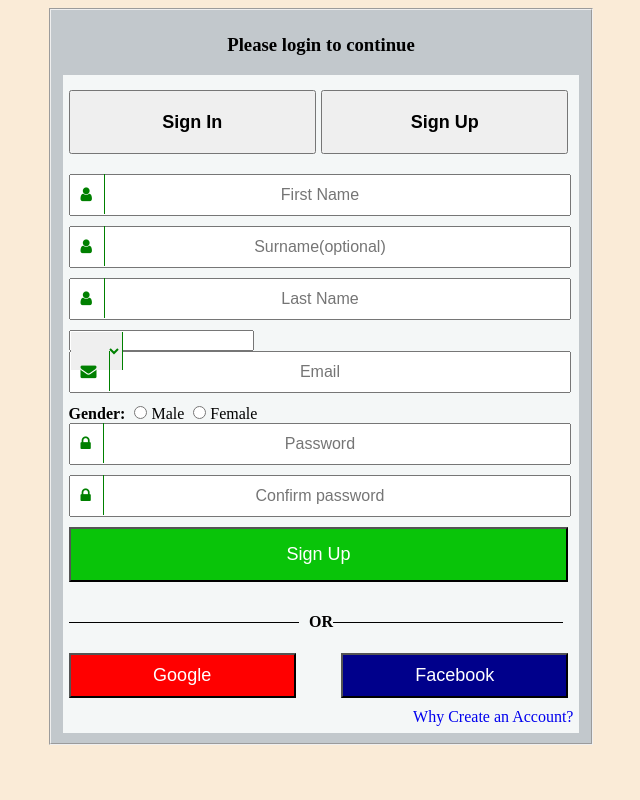
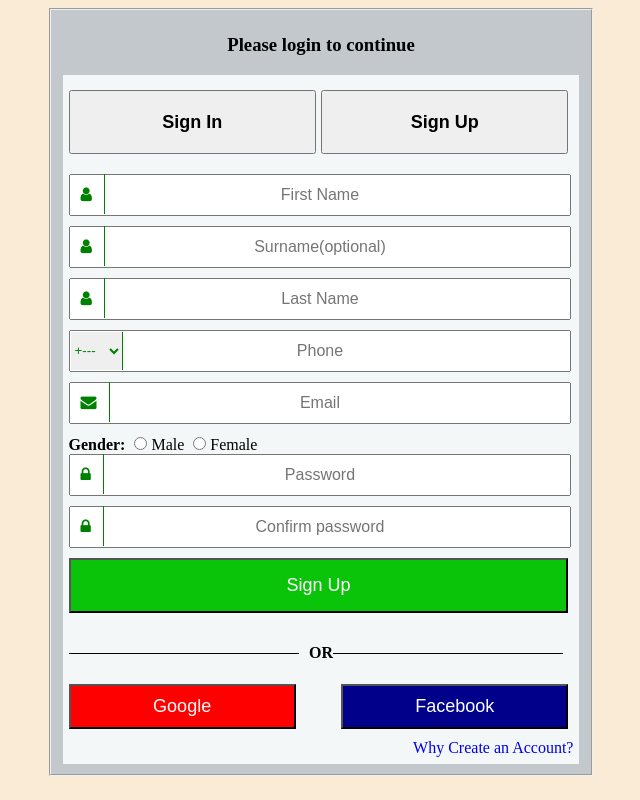
Before and after one commit to Elisha-Kiplangat/Login-form, a plain HTML site: page index.html in a window 1280 px wide. Both pictures are taken after a click on the button "Sign Up". Shown: the whole page, without its empty margins (319-959 px from the left). Drawn offline with Linux system fonts and the light colour scheme.

Commit message:
updated csss

```diff
--- a/index.html
+++ b/index.html
@@ -64,7 +64,7 @@ font-awesome/4.7.0/css/font-awesome.min.css">
               </div>
               <div class="input-icons">
                             <select name="selection" id="selection">
-                                   <option value="Kenya"></option>
+                                   <option value="Kenya">+---</option>
                                    <option value="Kenya">+253</option>
                                    <option value="Kenya">+254</option>
                                    <option value="Kenya">+255</option>
--- a/style.css
+++ b/style.css
@@ -32,7 +32,7 @@ fieldset{
     background-color: rgb(72, 72, 77);
     color: white;
 }
-input[type = text], [type = tel], [type = email], [type = password]{
+input[type = text], [type = phone], [type = email], [type = password]{
     font-size: medium;
     padding-bottom: 10px;
     padding-top: 10px;
```
